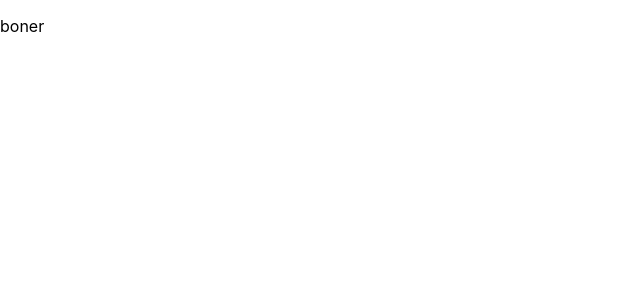
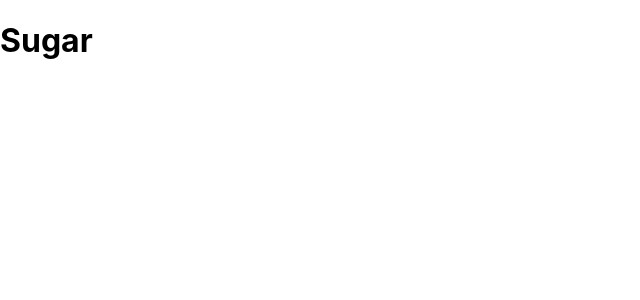
Before and after one commit to 2108-Sugar/Sugar_FE, a React (Create React App) app: page / in a window 1280 px wide. Shown: the top 300 px of the page, without its empty margins (0-640 px from the left). Built offline with nearby package versions, Linux system fonts and the light colour scheme.

Commit message:
Update className

```diff
--- a/src/Components/App/App.js
+++ b/src/Components/App/App.js
@@ -11,7 +11,7 @@ class App extends Component {
     return (
       <main className='App'>
         <div>
-          <p>boner</p>
+          <h1>Sugar</h1>
         </div>
       </main>
     )
```
